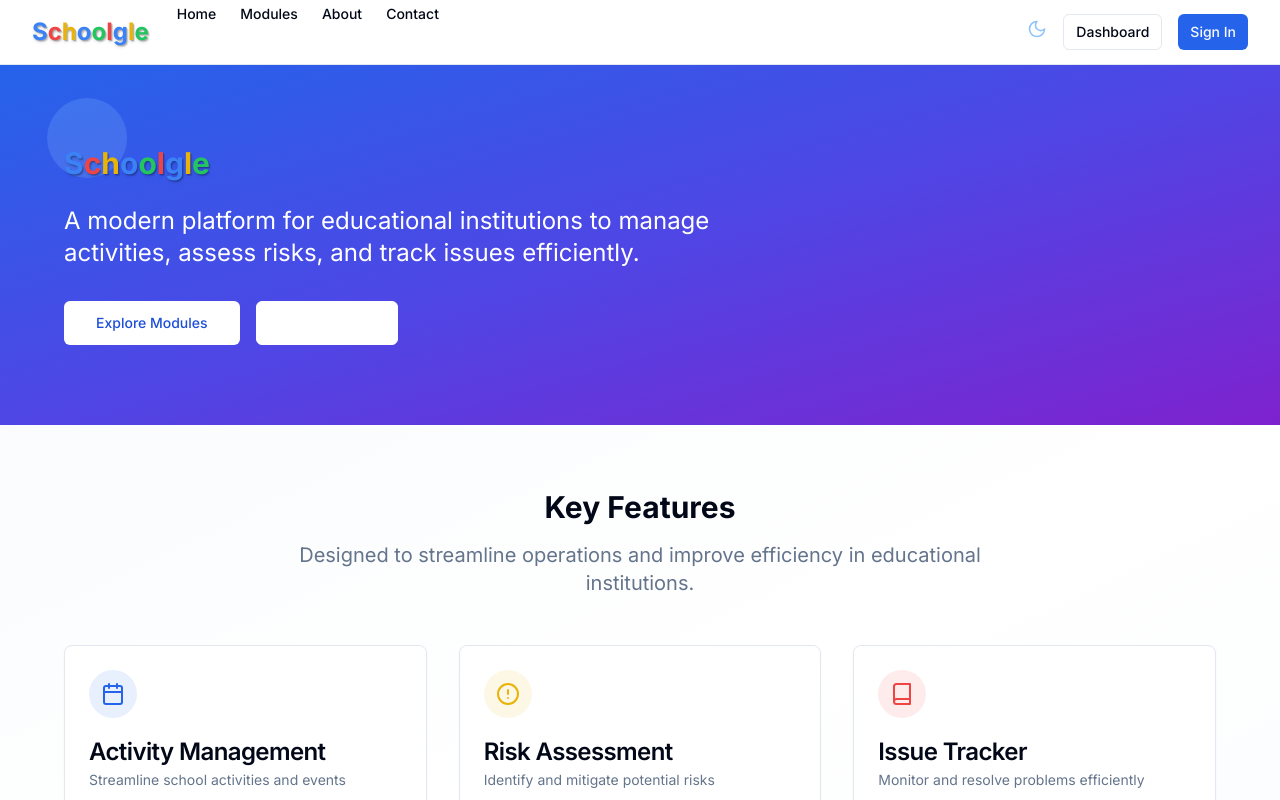
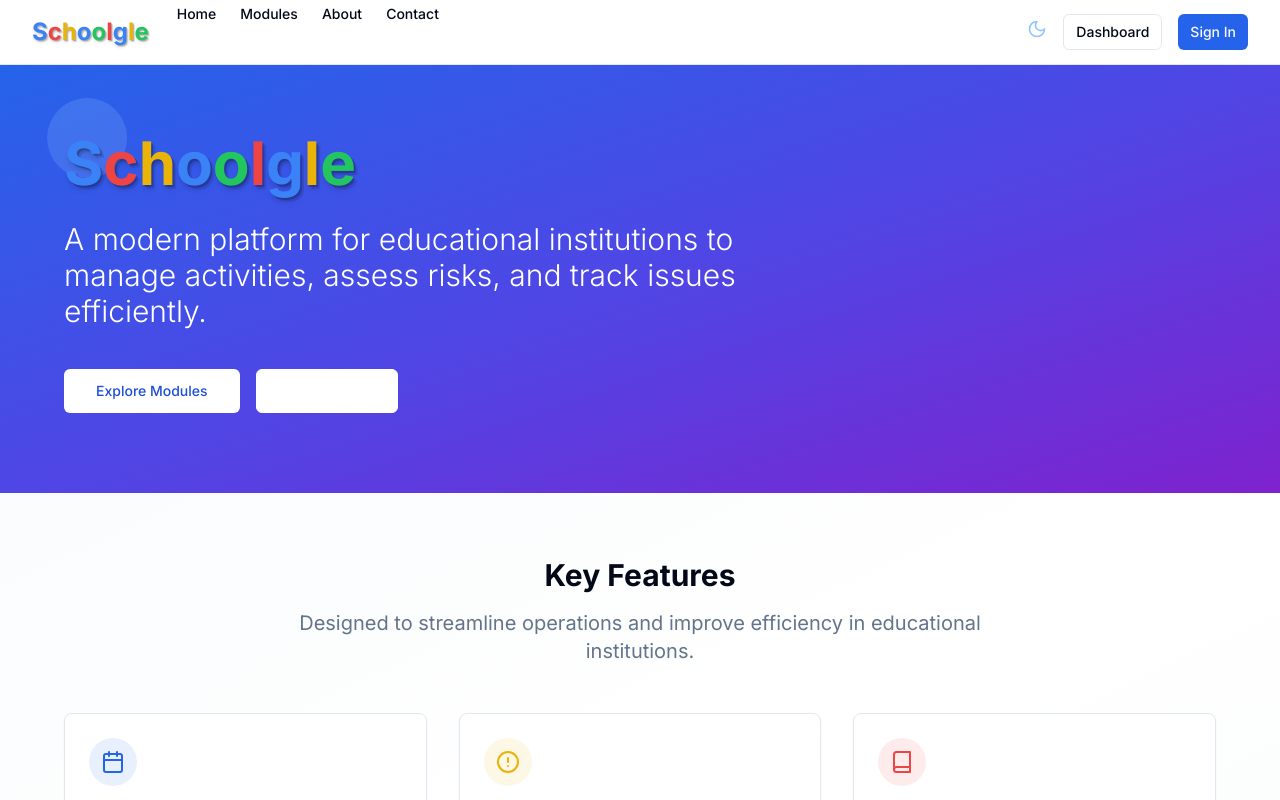
Before and after one commit to DSumm18/schoolgle-app-2025, a Next.js app: page / in a window 1280 px wide. Shown: the top 800 px of the page. Built offline with nearby package versions, Linux system fonts and the light colour scheme.

Commit message:
Increase logo size and balance fonts on homepage

```diff
--- a/src/app/page.tsx
+++ b/src/app/page.tsx
@@ -150,13 +150,16 @@ export default function HomePage() {
         <div className="max-w-6xl mx-auto relative z-10">
           <motion.div {...heroContainerProps}>
             <motion.div
-              className="text-4xl sm:text-5xl lg:text-6xl font-bold mb-6 flex justify-center lg:justify-start"
+              className="flex justify-center lg:justify-start mb-8"
               variants={itemVariants}
             >
-              <AnimatedLogo size="lg" />
+              {/* Logo with double the size */}
+              <div className="scale-[2.0] origin-left transform-gpu">
+                <AnimatedLogo size="lg" />
+              </div>
             </motion.div>
             <motion.p
-              className="text-xl sm:text-2xl max-w-xl lg:max-w-2xl mx-auto lg:mx-0 mb-8"
+              className="text-2xl sm:text-3xl max-w-xl lg:max-w-2xl mx-auto lg:mx-0 mb-10 mt-10 font-light"
               variants={itemVariants}
             >
               A modern platform for educational institutions to manage activities, assess risks, and track issues efficiently.
```
